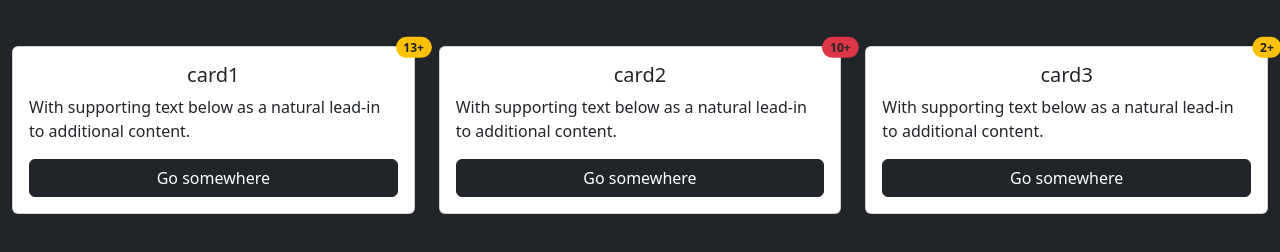
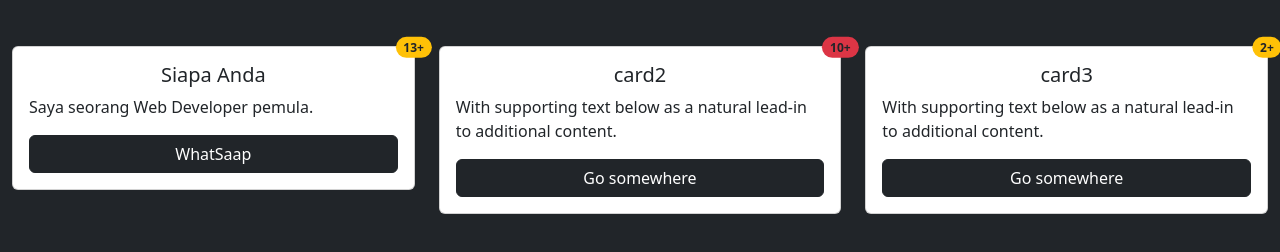
Before and after one commit to muhammadmuftee/website-myporto, a plain HTML site: page index.html in a window 1280 px wide. Shown: the part 660-912 px from the top of the page. Drawn offline with nearby package versions, Linux system fonts and the light colour scheme.

Commit message:
index.html
MyWeb

```diff
--- a/index.html
+++ b/index.html
@@ -98,14 +98,14 @@
   <div class="col-sm-4">
     <div class="card">
       <div class="card-body">
-        <h5 class="card-title text-center">card1</h5>
+        <h5 class="card-title text-center">Siapa Anda</h5>
          <span class="position-absolute top-0 start-100 translate-middle badge rounded-pill bg-warning text-dark">
     13+
     <span class="visually-hidden">unread messages</span>
   </span>
 </button>
-        <p class="card-text">With supporting text below as a natural lead-in to additional content.</p>
-        <a href="#" class="btn btn-primary btn-dark d-block">Go somewhere</a>
+        <p class="card-text">Saya seorang Web Developer pemula.</p>
+        <a href="#" class="btn btn-primary btn-dark d-block">WhatSaap</a>
       </div>
     </div>
   </div>
```
